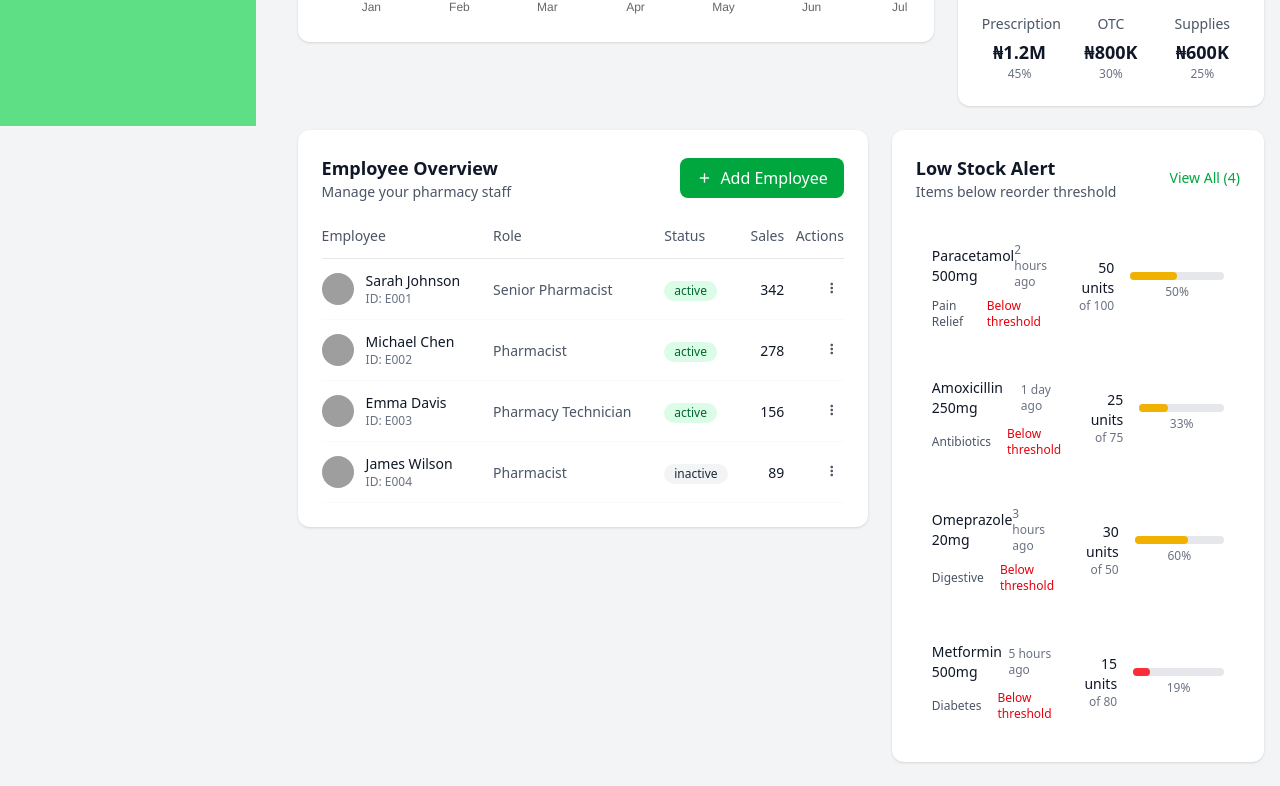
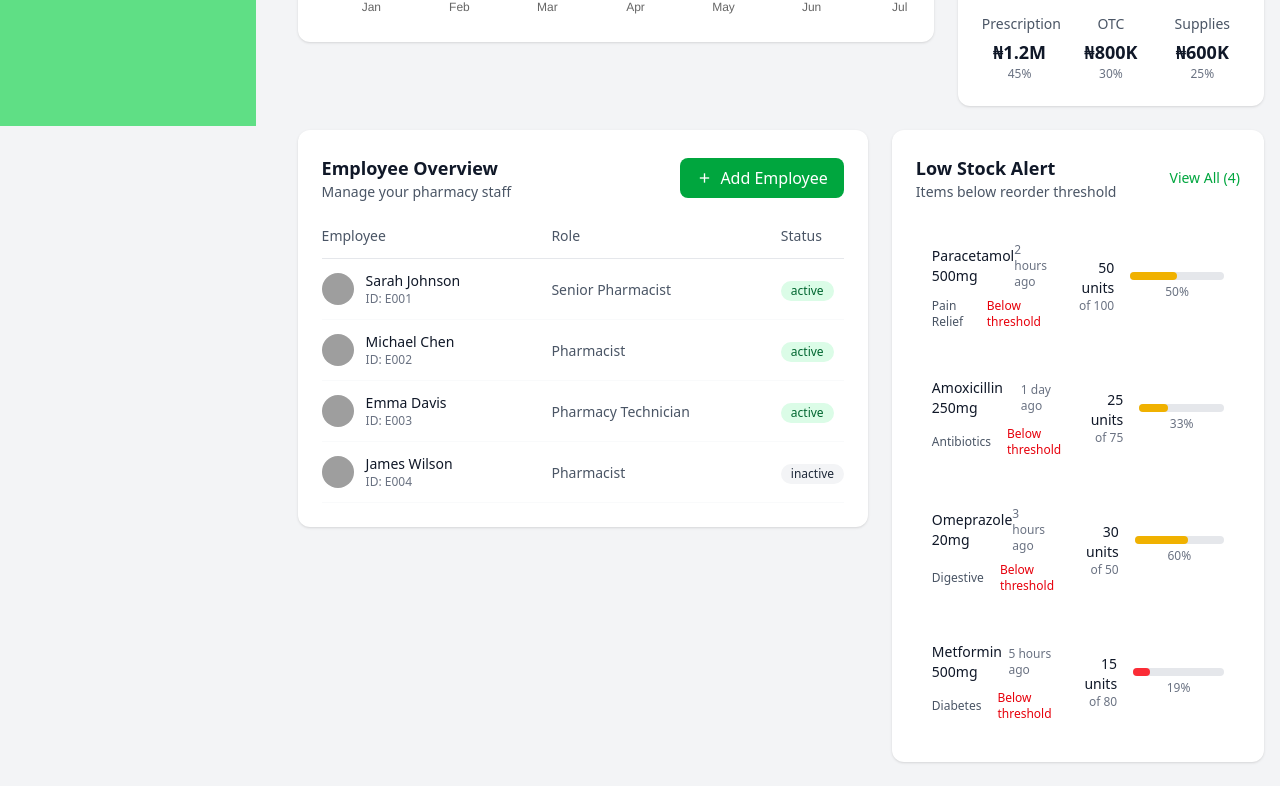
Before and after one commit to zimcodes1/Dispensar, a React (Vite) app in the folder client/: page /admin in a window 1280 px wide. Shown: the part 694-1480 px from the top of the page. Built offline with nearby package versions, Linux system fonts and the light colour scheme; grey boxes are pictures that could not be loaded.

Commit message:
fix: minor ui improvements to employeelist compononent

```diff
--- a/client/src/components/AdminDashboard/EmployeeList.tsx
+++ b/client/src/components/AdminDashboard/EmployeeList.tsx
@@ -23,7 +23,7 @@ function EmployeeActions({ employeeId }: { employeeId: string }) {
             {isOpen && (
                 <>
                     <div className="fixed inset-0 z-10" onClick={() => setIsOpen(false)} />
-                    <div className="absolute right-0 mt-2 w-48 bg-white rounded-lg shadow-lg border border-gray-200 py-1 z-20">
+                    <div className="absolute right-0 mt-2 w-48 bg-white rounded-lg shadow-lg border border-gray-200 py-1 z-50">
                         <button className="w-full text-left px-4 py-2 text-sm text-gray-700 hover:bg-gray-100">
                             <i className="bx bx-edit mr-2"></i>Edit
                         </button>
@@ -95,8 +95,8 @@ export default function EmployeeList({ onAddEmployee }: EmployeeListProps) {
                 </button>
             </div>
 
-            <div className="overflow-x-auto">
-                <table className="w-full">
+            <div className="overflow-x-auto table-scroll">
+                <table className="w-full min-w-[700px]">
                     <thead>
                         <tr className="text-sm text-gray-600 border-b border-gray-200">
                             <th className="pb-3 text-left font-medium">Employee</th>
```
